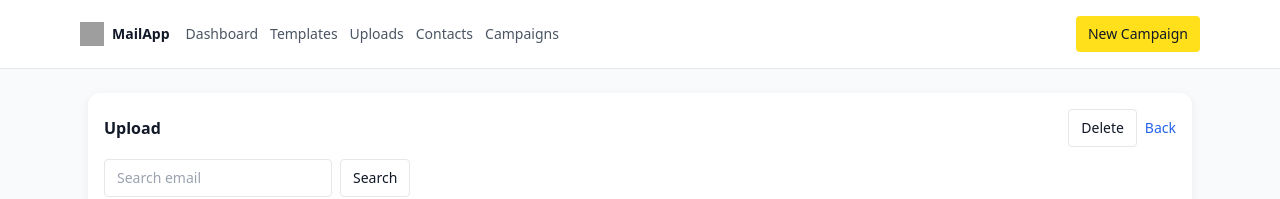
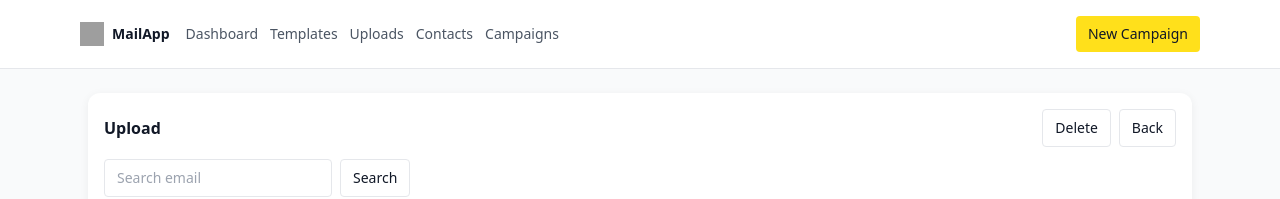
Before and after one commit to farzanfa/bulk-mail-app, a Next.js app: page /uploads/1 in a window 1280 px wide. Shown: the top 199 px of the page. Built offline with nearby package versions, Linux system fonts and the light colour scheme; no server answers; grey boxes are pictures that could not be loaded.

Commit message:
fix(ui): back button uses router.back() on upload detail

```diff
--- a/app/uploads/[id]/page.tsx
+++ b/app/uploads/[id]/page.tsx
@@ -1,11 +1,13 @@
 "use client";
 import { useEffect, useState } from 'react';
+import { useRouter } from 'next/navigation';
 import { toast } from 'sonner';
 import { ConfirmButton } from '@/components/confirm';
 import { Section, Input, Button } from '@/components/ui';
 
 export default function UploadDetail({ params }: { params: { id: string } }) {
   const id = params.id;
+  const router = useRouter();
   const [upload, setUpload] = useState<any | null>(null);
   const [items, setItems] = useState<any[]>([]);
   const [total, setTotal] = useState(0);
@@ -41,7 +43,7 @@ export default function UploadDetail({ params }: { params: { id: string } }) {
                 window.location.href = '/uploads';
               }}
             >Delete</ConfirmButton>
-            <a href="/uploads" className="text-sm text-blue-600">Back</a>
+            <Button onClick={() => router.back()} className="text-sm">Back</Button>
           </div>
         }
       >
```
